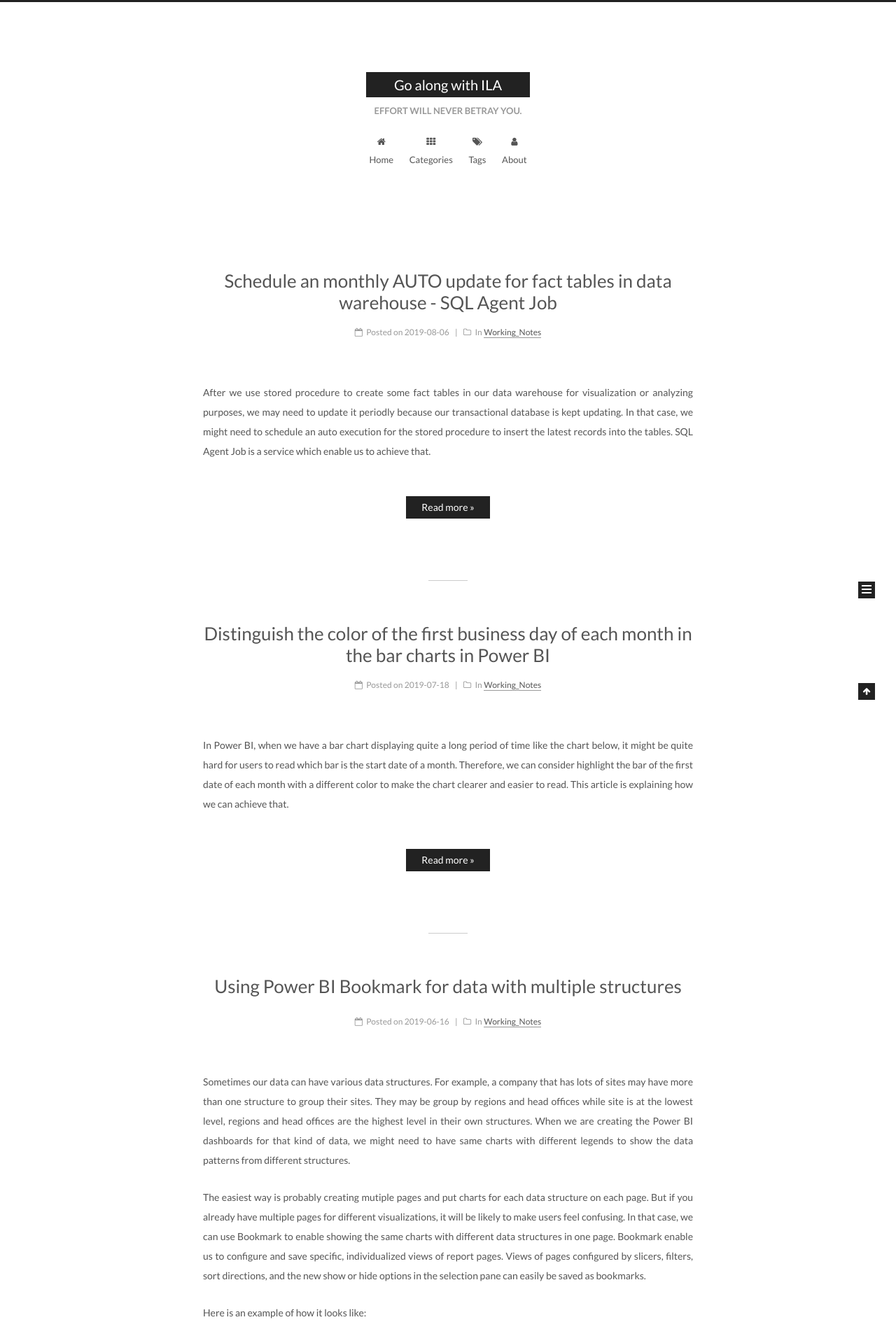
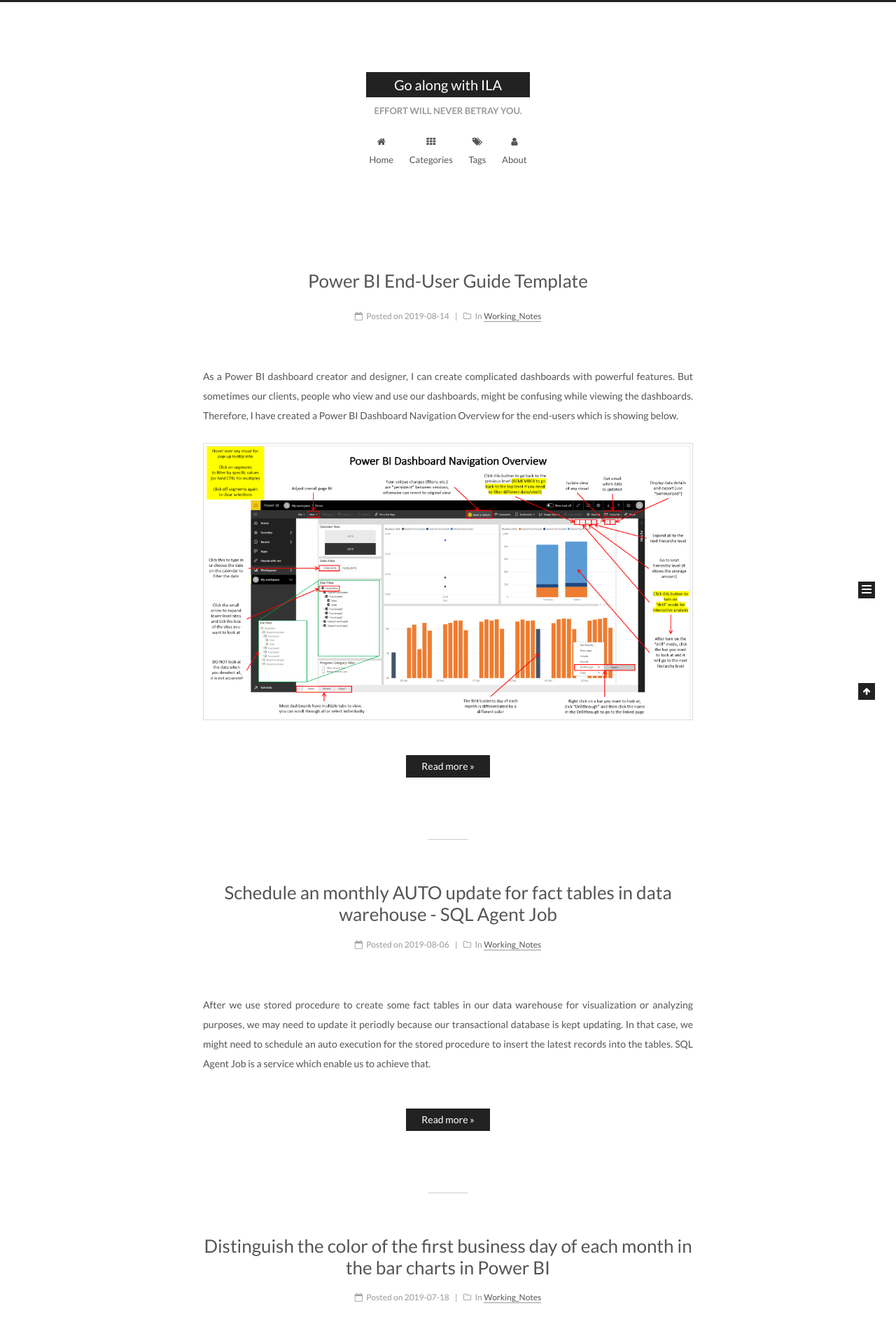
Before and after one commit to dollypigeon/dollypigeon.github.io, a Jekyll site: the page built from index.html, in a window 1280 px wide. Shown: the top 1889 px of the page at 70% size. Built offline with Jekyll 4.4.1, drawn with Linux system fonts in a browser that asks for light colours; the list of posts is cut into pages by our own code; some of the changed text lies outside the part shown.

Commit message:
Update 2019-07-18-Power-BI-User-Munual-Template.md

```diff
--- a/_posts/2019-07-18-Power-BI-User-Munual-Template.md
+++ b/_posts/2019-07-18-Power-BI-User-Munual-Template.md
@@ -1,6 +1,6 @@
 ---
 title: "Power BI End-User Guide Template"
-date: 2019-03-20
+date: 2019-08-14
 tags:
   - Power BI
   - Data Visulization
@@ -10,6 +10,6 @@ categories: "Working_Notes"
 
 As a Power BI dashboard creator and designer, I can create complicated dashboards with powerful features. But sometimes our clients, people who view and use our dashboards, might be confusing while viewing the dashboards. Therefore, I have created a Power BI Dashboard Navigation Overview for the end-users which is showing below.
 
-![UserGuideTemplate](/assets/images/2019-07-18/UserGuide.png)
+![UserGuideTemplate](/assets/images/2019-07-18/UserGuide.png) <!-- more -->
 
 This template is created based on the dashboards I have created. Hope it can give you an idea of how to write a user guide for your clients. If you need the original file, which is editable, you can email me at ila.li@outlook.com.
```
